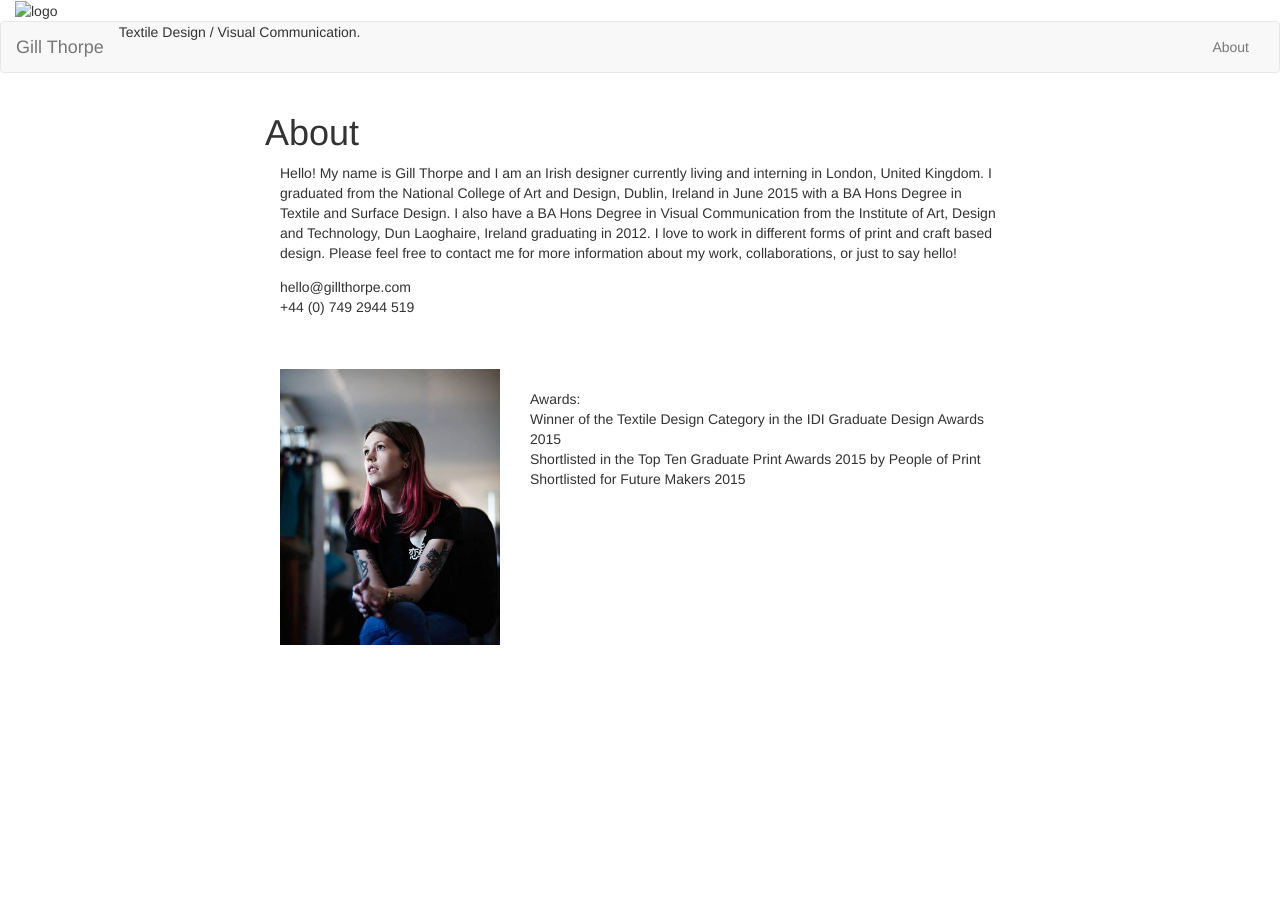
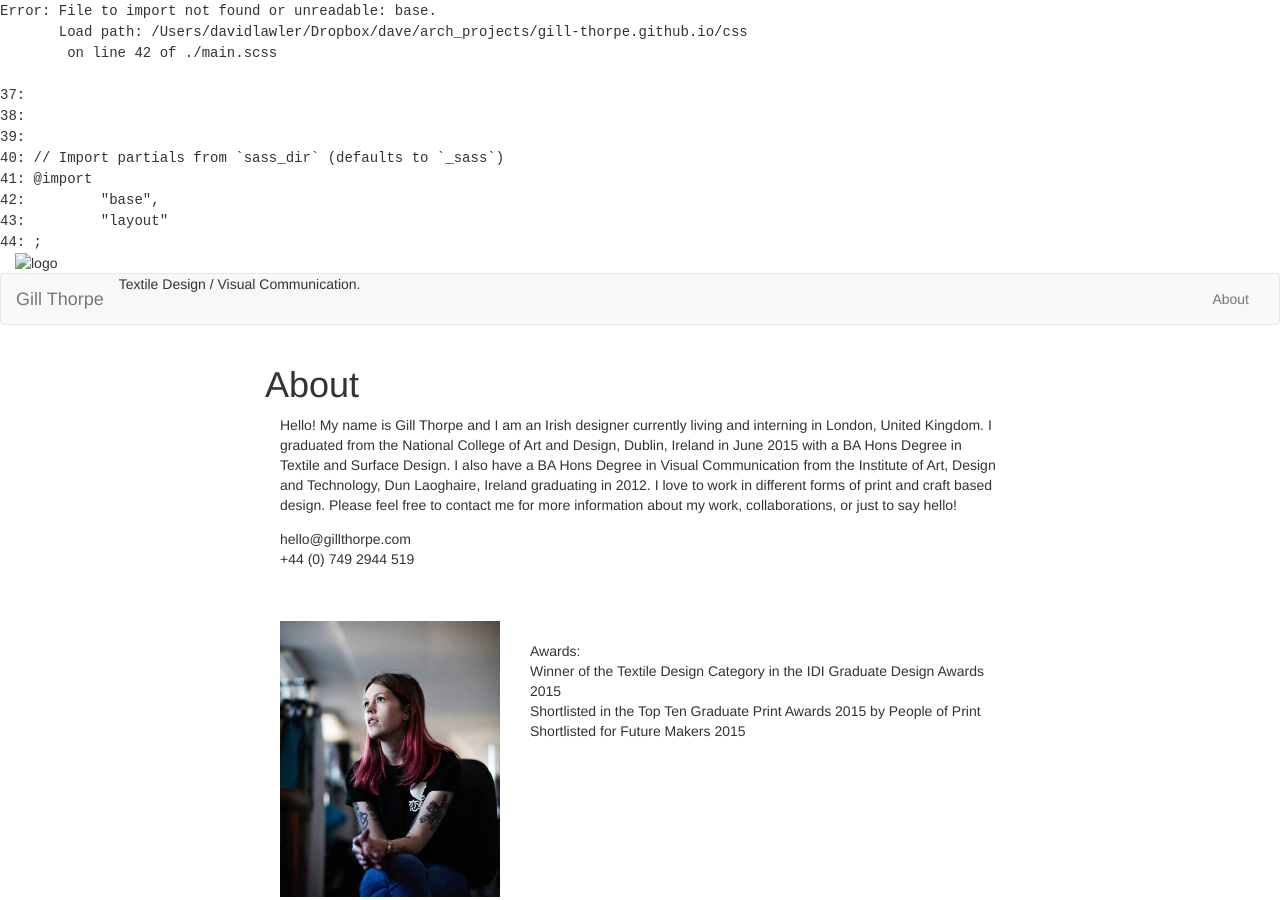
Before and after one commit to gill-thorpe/gill-thorpe.github.io, a Jekyll site: the page built from about.html, in a window 1280 px wide. Built offline with Jekyll 4.4.1, drawn with Linux system fonts in a browser that asks for light colours; nearby versions of some CDN libraries.

Commit message:
sass fix

```diff
--- /dev/null
+++ b/css/main.css
@@ -0,0 +1,60 @@
+/*
+Error: File to import not found or unreadable: base.
+       Load path: /Users/davidlawler/Dropbox/dave/arch_projects/gill-thorpe.github.io/css
+        on line 42 of ./main.scss
+
+37:
+38:
+39:
+40: // Import partials from `sass_dir` (defaults to `_sass`)
+41: @import
+42:         "base",
+43:         "layout"
+44: ;
+
+Backtrace:
+./main.scss:42
+/Library/Ruby/Gems/2.0.0/gems/sass-3.4.19/lib/sass/tree/import_node.rb:67:in `rescue in import'
+/Library/Ruby/Gems/2.0.0/gems/sass-3.4.19/lib/sass/tree/import_node.rb:45:in `import'
+/Library/Ruby/Gems/2.0.0/gems/sass-3.4.19/lib/sass/tree/import_node.rb:28:in `imported_file'
+/Library/Ruby/Gems/2.0.0/gems/sass-3.4.19/lib/sass/tree/import_node.rb:37:in `css_import?'
+/Library/Ruby/Gems/2.0.0/gems/sass-3.4.19/lib/sass/tree/visitors/perform.rb:311:in `visit_import'
+/Library/Ruby/Gems/2.0.0/gems/sass-3.4.19/lib/sass/tree/visitors/base.rb:36:in `visit'
+/Library/Ruby/Gems/2.0.0/gems/sass-3.4.19/lib/sass/tree/visitors/perform.rb:158:in `block in visit'
+/Library/Ruby/Gems/2.0.0/gems/sass-3.4.19/lib/sass/stack.rb:79:in `block in with_base'
+/Library/Ruby/Gems/2.0.0/gems/sass-3.4.19/lib/sass/stack.rb:115:in `with_frame'
+/Library/Ruby/Gems/2.0.0/gems/sass-3.4.19/lib/sass/stack.rb:79:in `with_base'
+/Library/Ruby/Gems/2.0.0/gems/sass-3.4.19/lib/sass/tree/visitors/perform.rb:158:in `visit'
+/Library/Ruby/Gems/2.0.0/gems/sass-3.4.19/lib/sass/tree/visitors/base.rb:52:in `block in visit_children'
+/Library/Ruby/Gems/2.0.0/gems/sass-3.4.19/lib/sass/tree/visitors/base.rb:52:in `map'
+/Library/Ruby/Gems/2.0.0/gems/sass-3.4.19/lib/sass/tree/visitors/base.rb:52:in `visit_children'
+/Library/Ruby/Gems/2.0.0/gems/sass-3.4.19/lib/sass/tree/visitors/perform.rb:167:in `block in visit_children'
+/Library/Ruby/Gems/2.0.0/gems/sass-3.4.19/lib/sass/tree/visitors/perform.rb:179:in `with_environment'
+/Library/Ruby/Gems/2.0.0/gems/sass-3.4.19/lib/sass/tree/visitors/perform.rb:166:in `visit_children'
+/Library/Ruby/Gems/2.0.0/gems/sass-3.4.19/lib/sass/tree/visitors/base.rb:36:in `block in visit'
+/Library/Ruby/Gems/2.0.0/gems/sass-3.4.19/lib/sass/tree/visitors/perform.rb:186:in `visit_root'
+/Library/Ruby/Gems/2.0.0/gems/sass-3.4.19/lib/sass/tree/visitors/base.rb:36:in `visit'
+/Library/Ruby/Gems/2.0.0/gems/sass-3.4.19/lib/sass/tree/visitors/perform.rb:157:in `visit'
+/Library/Ruby/Gems/2.0.0/gems/sass-3.4.19/lib/sass/tree/visitors/perform.rb:8:in `visit'
+/Library/Ruby/Gems/2.0.0/gems/sass-3.4.19/lib/sass/tree/root_node.rb:36:in `css_tree'
+/Library/Ruby/Gems/2.0.0/gems/sass-3.4.19/lib/sass/tree/root_node.rb:29:in `render_with_sourcemap'
+/Library/Ruby/Gems/2.0.0/gems/sass-3.4.19/lib/sass/engine.rb:378:in `_render_with_sourcemap'
+/Library/Ruby/Gems/2.0.0/gems/sass-3.4.19/lib/sass/engine.rb:295:in `render_with_sourcemap'
+/Library/Ruby/Gems/2.0.0/gems/sass-3.4.19/lib/sass/plugin/compiler.rb:490:in `update_stylesheet'
+/Library/Ruby/Gems/2.0.0/gems/sass-3.4.19/lib/sass/plugin/compiler.rb:215:in `block in update_stylesheets'
+/Library/Ruby/Gems/2.0.0/gems/sass-3.4.19/lib/sass/plugin/compiler.rb:209:in `each'
+/Library/Ruby/Gems/2.0.0/gems/sass-3.4.19/lib/sass/plugin/compiler.rb:209:in `update_stylesheets'
+/Library/Ruby/Gems/2.0.0/gems/sass-3.4.19/lib/sass/plugin/compiler.rb:470:in `on_file_changed'
+/Library/Ruby/Gems/2.0.0/gems/sass-3.4.19/lib/sass/plugin/compiler.rb:328:in `block in watch'
+/Library/Ruby/Gems/2.0.0/gems/sass-3.4.19/vendor/listen/lib/listen/listener.rb:252:in `call'
+/Library/Ruby/Gems/2.0.0/gems/sass-3.4.19/vendor/listen/lib/listen/listener.rb:252:in `on_change'
+/Library/Ruby/Gems/2.0.0/gems/sass-3.4.19/vendor/listen/lib/listen/listener.rb:290:in `block in initialize_adapter'
+/Library/Ruby/Gems/2.0.0/gems/sass-3.4.19/vendor/listen/lib/listen/adapter.rb:254:in `call'
+/Library/Ruby/Gems/2.0.0/gems/sass-3.4.19/vendor/listen/lib/listen/adapter.rb:254:in `report_changes'
+/Library/Ruby/Gems/2.0.0/gems/sass-3.4.19/vendor/listen/lib/listen/adapter.rb:323:in `poll_changed_directories'
+/Library/Ruby/Gems/2.0.0/gems/sass-3.4.19/vendor/listen/lib/listen/adapter.rb:299:in `block in start_poller'
+*/
+body:before {
+  white-space: pre;
+  font-family: monospace;
+  content: "Error: File to import not found or unreadable: base.\A        Load path: /Users/davidlawler/Dropbox/dave/arch_projects/gill-thorpe.github.io/css\A         on line 42 of ./main.scss\A \A 37: \A 38: \A 39: \A 40: // Import partials from `sass_dir` (defaults to `_sass`)\A 41: @import\A 42:         \"base\",\A 43:         \"layout\"\A 44: ;"; }
--- a/css/main.scss
+++ b/css/main.scss
@@ -1,5 +1,3 @@
-/* Main scss */
-
 // Our variables
 $base-font-family: Helvetica, Arial, sans-serif;
 $base-font-size:   16px;
```
